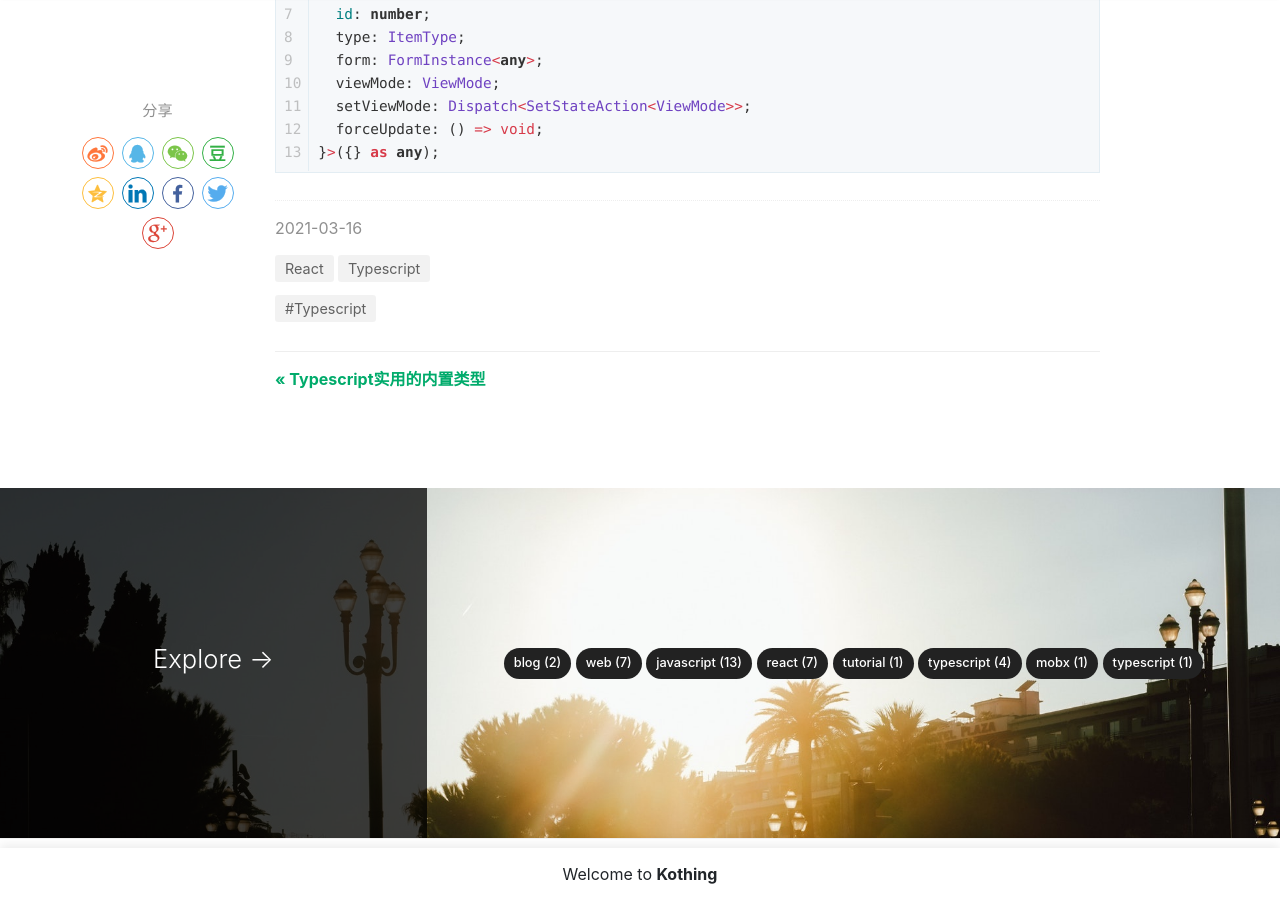
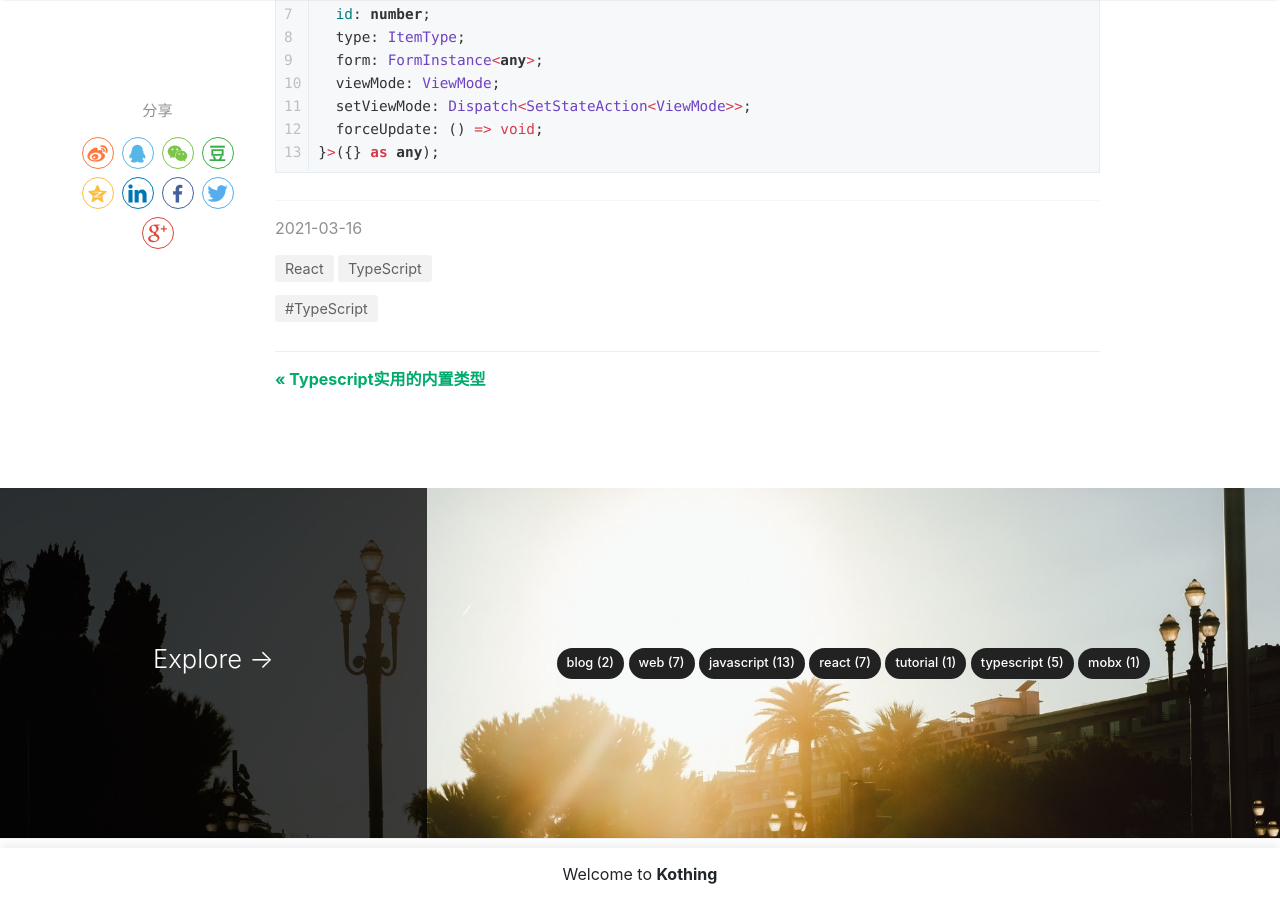
Before and after one commit to kothing/kothing.github.io, a Jekyll site: the page built from _posts/2021-03-16-react-createContext-typescript.md, in a window 1280 px wide and 900 px high, scrolled down 1405 px. Built offline with Jekyll 4.4.1, drawn with Linux system fonts in a browser that asks for light colours; nearby versions of some CDN libraries; comment, search, counter and statistics services are not loaded.

Commit message:
Update 2021-03-16-react-createContext-typescript.md

```diff
--- a/_posts/2021-03-16-react-createContext-typescript.md
+++ b/_posts/2021-03-16-react-createContext-typescript.md
@@ -2,8 +2,8 @@
 layout: post
 title:  "React使用createContext的TypeScript写法"
 author: Kothing
-categories: [ Typescript, React ]
-tags: [ Typescript ]
+categories: [ TypeScript, React ]
+tags: [ TypeScript ]
 image: assets/images/14.jpg
 rating: 4.5
 ---
```
